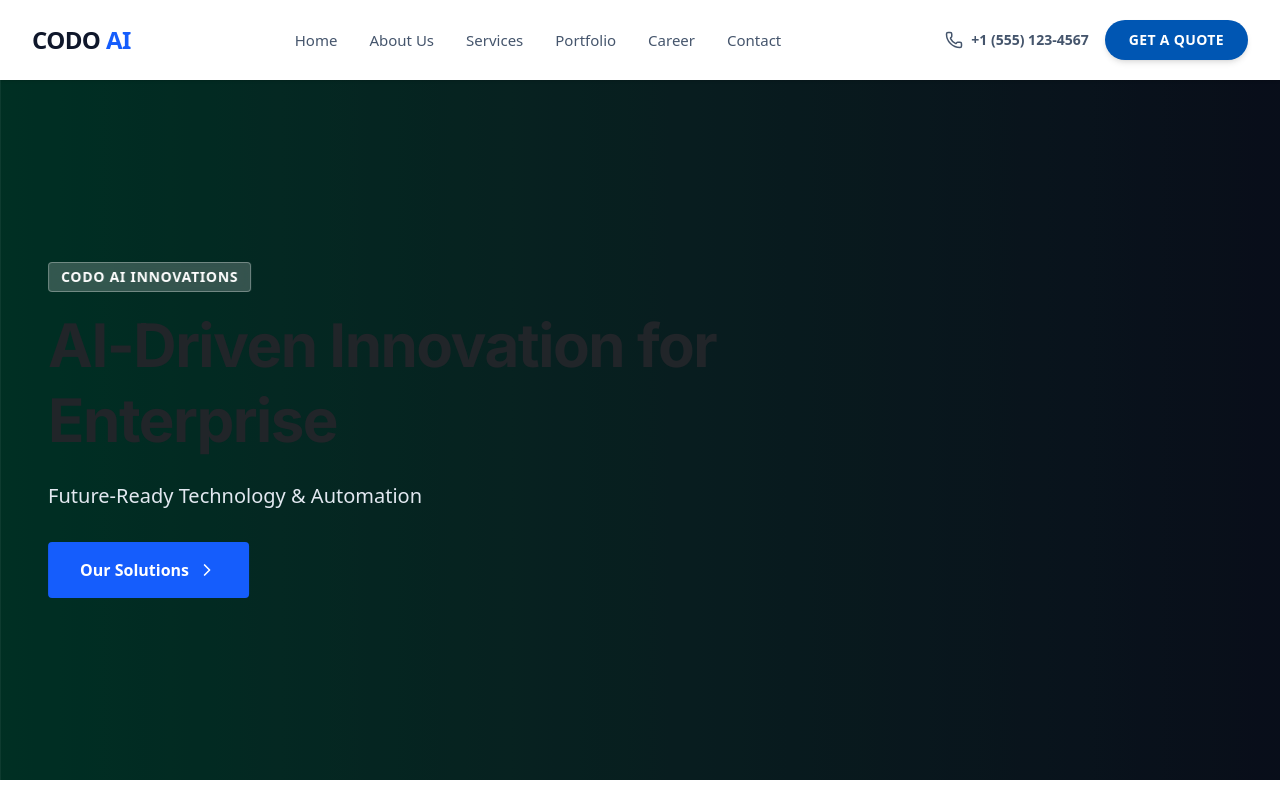
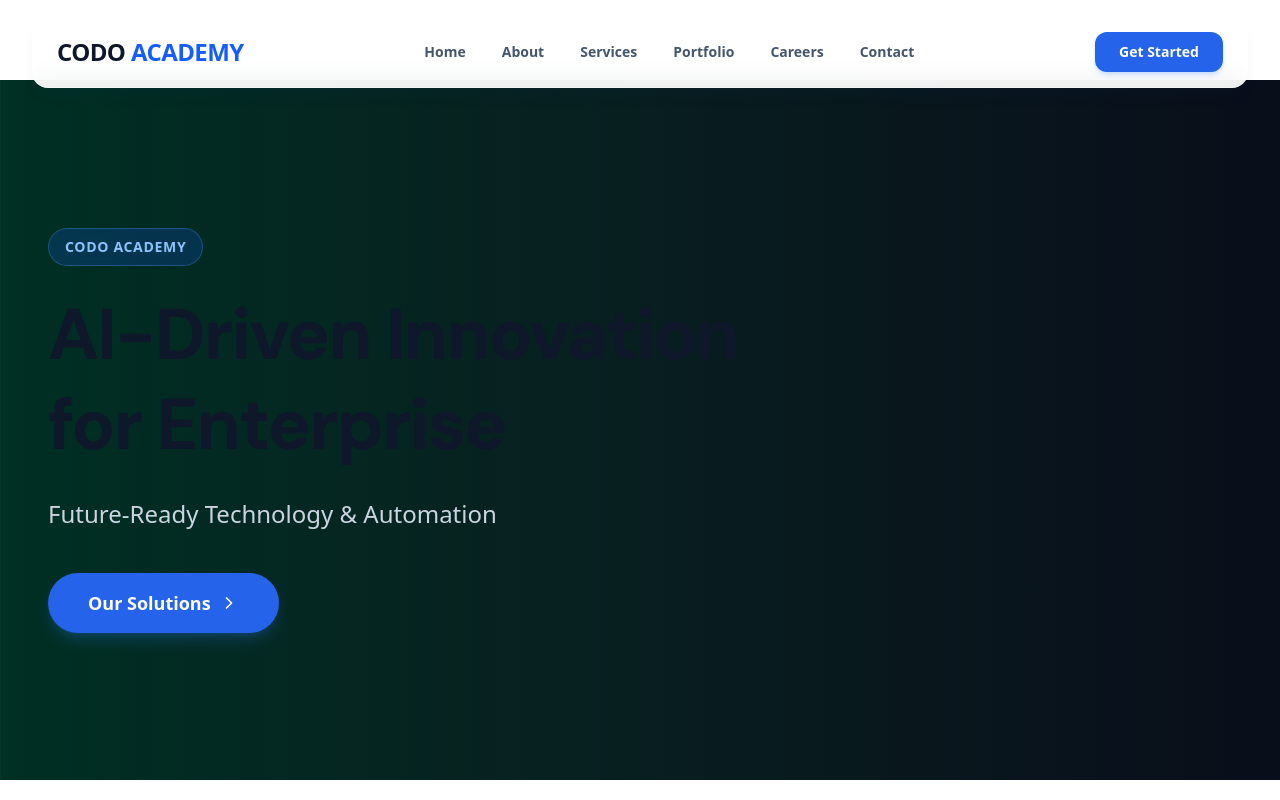
Before and after one commit to devrishan/codo-ai-innovations, a Next.js app: page / in a window 1280 px wide. Shown: the top 800 px of the page. Built offline with nearby package versions, Linux system fonts and the light colour scheme.

Commit message:
Refactor Version 1: Match Codo Academy design (DM Sans, Academy Blue, Rounded UI)

```diff
--- a/src/app/globals.css
+++ b/src/app/globals.css
@@ -1,44 +1,56 @@
 @import "tailwindcss";
 
 :root {
-  /* Corporate Palette - Inspired by iroidtechnologies.com */
-  --primary: #0056b3;
-  /* Strong Corporate Blue */
-  --primary-hover: #004494;
-  --secondary: #17a2b8;
-  /* Cyan/Teal Accent */
-  --accent: #ffc107;
-  /* Gold/Warning for strategic highlights */
+  /* Codo Academy Palette - Modern, Clean, Empowering */
+  /* Primary Blue - Vibrant & Trustworthy */
+  --primary: #2563EB;
+  --primary-hover: #1D4ED8;
 
-  --background: #ffffff;
-  --surface: #f8f9fa;
-  /* Light Grey for sections */
-  --foreground: #212529;
-  /* Dark Grey for text */
-  --muted: #6c757d;
-  /* Grey for secondary text */
-  --border: #dee2e6;
+  /* Secondary/Accent - Soft Brand Colors */
+  --secondary: #0EA5E9;
+  /* Sky Blue */
+  --accent: #F59E0B;
+  /* Amber/Gold for highlights */
 
-  --font-heading: var(--font-inter), sans-serif;
+  /* Neutral Scales */
+  --background: #FFFFFF;
+  --surface: #F8FAFC;
+  /* Very light slate */
+  --surface-hover: #F1F5F9;
+
+  --foreground: #0F172A;
+  /* Slate 900 */
+  --muted: #64748B;
+  /* Slate 500 */
+  --border: #E2E8F0;
+  /* Slate 200 */
+
+  /* Typography */
+  --font-heading: var(--font-dm-sans), sans-serif;
   --font-body: var(--font-inter), sans-serif;
 
-  --max-width: 1200px;
+  --max-width: 1280px;
+  /* Slightly wider for modern feel */
   --header-height: 80px;
+  --radius: 0.75rem;
+  /* Rounded corners for friendly vibe */
 }
 
 @media (prefers-color-scheme: dark) {
   :root {
-    /* Dark Mode Adjustment */
-    --primary: #3b82f6;
-    --primary-hover: #2563eb;
-    --secondary: #22d3ee;
-    --accent: #f59e0b;
+    --primary: #3B82F6;
+    --primary-hover: #60A5FA;
 
-    --background: #0f172a;
-    --surface: #1e293b;
-    --foreground: #f8fafc;
-    --muted: #94a3b8;
-    --border: #334155;
+    --secondary: #38BDF8;
+
+    --background: #0B1120;
+    /* Deep Navy */
+    --surface: #1E293B;
+    --surface-hover: #334155;
+
+    --foreground: #F1F5F9;
+    --muted: #94A3B8;
+    --border: #1E293B;
   }
 }
 
@@ -48,7 +60,7 @@
   }
 
   body {
-    @apply antialiased text-slate-900 bg-white dark:bg-slate-900 dark:text-slate-100;
+    @apply antialiased text-slate-900 bg-white dark:bg-slate-950 dark:text-slate-100;
     font-family: var(--font-body);
     color: var(--foreground);
     background-color: var(--background);
@@ -63,35 +75,38 @@
     @apply font-bold tracking-tight mb-4;
     font-family: var(--font-heading);
     color: var(--foreground);
-    /* Use foreground for headings in this theme */
   }
 }
 
 @layer components {
   .container {
-    @apply mx-auto px-4 sm:px-6 lg:px-8 max-w-7xl;
+    @apply mx-auto px-4 sm:px-6 lg:px-8 max-w-[var(--max-width)];
   }
 
   .section {
-    @apply py-16 md:py-20;
+    @apply py-20 md:py-24;
   }
 
   .btn {
-    @apply inline-flex items-center justify-center rounded-md text-sm font-semibold transition-all duration-300 focus-visible:outline-none focus-visible:ring-2 focus-visible:ring-offset-2 disabled:opacity-50 disabled:pointer-events-none;
-    padding: 12px 28px;
+    @apply inline-flex items-center justify-center rounded-xl text-base font-medium transition-all duration-300 focus-visible:outline-none focus-visible:ring-2 focus-visible:ring-offset-2 disabled:opacity-50 disabled:pointer-events-none;
+    padding: 12px 32px;
     cursor: pointer;
     border: none;
   }
 
   .btn-primary {
-    @apply bg-[var(--primary)] text-white hover:bg-[var(--primary-hover)] shadow-md hover:shadow-lg hover:-translate-y-0.5;
+    @apply bg-[var(--primary)] text-white hover:bg-[var(--primary-hover)] shadow-lg shadow-blue-500/20 hover:shadow-blue-500/30 hover:-translate-y-0.5;
   }
 
   .btn-outline {
-    @apply border-2 border-[var(--primary)] text-[var(--primary)] hover:bg-[var(--primary)] hover:text-white bg-transparent;
+    @apply border-2 border-slate-200 text-slate-700 hover:border-[var(--primary)] hover:text-[var(--primary)] bg-transparent;
   }
 
-  .card-hover {
-    @apply transition-all duration-300 hover:shadow-xl hover:-translate-y-1;
+  .card {
+    @apply bg-white dark:bg-slate-900 rounded-2xl border border-slate-100 dark:border-slate-800 p-8 shadow-sm hover:shadow-xl hover:-translate-y-1 transition-all duration-300;
+  }
+
+  .heading-xl {
+    @apply text-5xl md:text-6xl lg:text-7xl font-bold tracking-tight leading-none;
   }
 }
--- a/src/components/home/HeroSlider.tsx
+++ b/src/components/home/HeroSlider.tsx
@@ -59,20 +59,20 @@ const HeroSlider = () => {
                             {/* Content */}
                             <div className="relative z-10 container h-full flex flex-col justify-center items-start text-white px-4 md:px-12">
                                 <div className="max-w-3xl animate-in fade-in slide-in-from-bottom-8 duration-1000">
-                                    <span className="inline-block py-1 px-3 rounded bg-white/20 backdrop-blur-sm text-sm font-semibold tracking-wider mb-4 border border-white/30">
-                                        CODO AI INNOVATIONS
+                                    <span className="inline-block py-2 px-4 rounded-full bg-blue-600/20 backdrop-blur-sm text-sm font-bold tracking-wider mb-6 border border-blue-400/30 text-blue-300">
+                                        CODO ACADEMY
                                     </span>
-                                    <h1 className="text-4xl md:text-6xl font-bold mb-6 leading-tight">
+                                    <h1 className="text-5xl md:text-7xl font-bold mb-6 leading-tight tracking-tight font-heading">
                                         {slide.title}
                                     </h1>
-                                    <p className="text-lg md:text-xl text-slate-200 mb-8 max-w-2xl font-light">
+                                    <p className="text-xl md:text-2xl text-slate-300 mb-10 max-w-2xl font-light leading-relaxed">
                                         {slide.subtitle}
                                     </p>
                                     <Link
                                         href={slide.link}
-                                        className="inline-flex items-center gap-2 bg-blue-600 hover:bg-blue-700 text-white px-8 py-4 rounded font-semibold transition-all hover:translate-x-1"
+                                        className="btn btn-primary rounded-full px-10 py-4 text-lg font-bold hover:scale-105 transition-transform"
                                     >
-                                        {slide.cta} <ChevronRight size={20} />
+                                        {slide.cta} <ChevronRight size={20} className="ml-2" />
                                     </Link>
                                 </div>
                             </div>
--- a/src/components/layout/Footer.tsx
+++ b/src/components/layout/Footer.tsx
@@ -10,11 +10,11 @@ const Footer = () => {
                 <div className="space-y-6">
                     <div className="flex items-center gap-2">
                         <span className="text-2xl font-bold text-white tracking-tight">
-                            CODO <span className="text-blue-500">AI</span>
+                            CODO <span className="text-blue-500">ACADEMY</span>
                         </span>
                     </div>
                     <p className="text-sm leading-relaxed text-slate-400">
-                        A premier technology company delivering enterprise-grade AI solutions, web development, and professional training.
+                        Empowering the next generation of digital innovators with verified skills in AI, Robotics, and Web Development.
                     </p>
                     <div className="flex gap-4">
                         <a href="#" className="w-10 h-10 rounded-full bg-slate-800 flex items-center justify-center hover:bg-blue-600 hover:text-white transition-all">
--- a/src/components/layout/Header.tsx
+++ b/src/components/layout/Header.tsx
@@ -10,52 +10,50 @@ const Header = () => {
     // keeping it purely presentational + standard next/link for SEO/Navigation)
 
     return (
-        <header className="fixed top-0 left-0 w-full bg-white/95 backdrop-blur-sm shadow-sm z-50 h-[80px] flex items-center transition-all duration-300">
-            <div className="container flex justify-between items-center h-full">
+        <header className="fixed top-4 left-0 right-0 z-50 transition-all duration-300">
+            <div className="container">
+                <div className="bg-white/90 backdrop-blur-md shadow-lg shadow-blue-900/5 rounded-2xl px-6 h-[72px] flex items-center justify-between border border-white/50">
+
                     {/* Logo */}
                     <Link href="/" className="flex items-center gap-2 group">
-                    {/* Placeholder for Logo Image if needed, text for now */}
-                    <span className="text-2xl font-bold text-slate-900 tracking-tight group-hover:text-blue-700 transition-colors">
-                        CODO <span className="text-blue-600">AI</span>
+                        {/* Text Logo with Academy styling */}
+                        <span className="text-2xl font-bold text-slate-900 tracking-tight group-hover:text-blue-600 transition-colors">
+                            CODO <span className="text-blue-600">ACADEMY</span>
                         </span>
                     </Link>
 
                     {/* Desktop Navigation */}
-                <nav className="hidden lg:flex items-center gap-8">
+                    <nav className="hidden lg:flex items-center gap-1">
                         {[
                             { name: 'Home', href: '/' },
-                        { name: 'About Us', href: '/about' },
+                            { name: 'About', href: '/about' },
                             { name: 'Services', href: '/services' },
                             { name: 'Portfolio', href: '/portfolio' },
-                        { name: 'Career', href: '/careers' },
+                            { name: 'Careers', href: '/careers' },
                             { name: 'Contact', href: '/contact' },
                         ].map((link) => (
                             <Link
                                 key={link.name}
                                 href={link.href}
-                            className="text-[15px] font-medium text-slate-600 hover:text-blue-600 transition-colors relative group py-2"
+                                className="text-sm font-semibold text-slate-600 hover:text-blue-600 hover:bg-blue-50 px-4 py-2 rounded-lg transition-all"
                             >
                                 {link.name}
-                            <span className="absolute bottom-0 left-0 w-0 h-0.5 bg-blue-600 transition-all duration-300 group-hover:w-full"></span>
                             </Link>
                         ))}
                     </nav>
 
                     {/* CTA Button */}
-                <div className="hidden lg:flex items-center gap-4">
-                    <a href="tel:+15551234567" className="flex items-center gap-2 text-slate-600 hover:text-blue-600 text-sm font-semibold transition-colors">
-                        <Phone size={18} />
-                        <span>+1 (555) 123-4567</span>
-                    </a>
-                    <Link href="/contact" className="btn btn-primary rounded-full px-6 py-2.5 text-sm font-bold uppercase tracking-wide">
-                        Get A Quote
+                    <div className="hidden lg:flex items-center gap-3">
+                        <Link href="/contact" className="btn btn-primary rounded-xl px-6 py-2.5 text-sm font-bold shadow-md shadow-blue-500/20 hover:shadow-blue-500/30">
+                            Get Started
                         </Link>
                     </div>
 
                     {/* Mobile Menu Toggle */}
-                <button className="lg:hidden p-2 text-slate-700 hover:text-blue-600 transition-colors" aria-label="Toggle Menu">
-                    <Menu size={28} />
+                    <button className="lg:hidden p-2 text-slate-700 hover:text-blue-600 transition-colors bg-slate-50 rounded-lg" aria-label="Toggle Menu">
+                        <Menu size={24} />
                     </button>
+                </div>
             </div>
         </header>
     );
```
Also changed, not shown: src/app/layout.tsx (+8 -2 lines), src/components/home/ServiceCard.tsx (+7 -7 lines), src/components/ui/PageHeader.tsx (+5 -5 lines), src/components/ui/SectionTitle.tsx (+3 -5 lines). Lines whose indentation alone changed are shown as unchanged.
